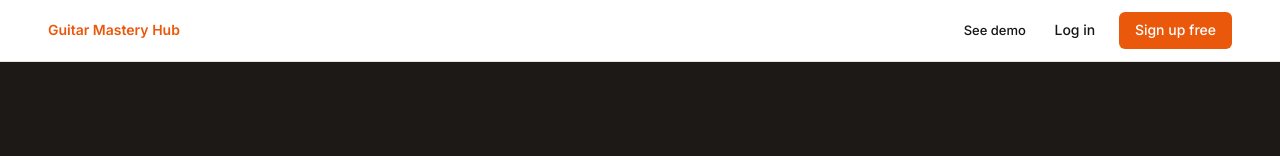
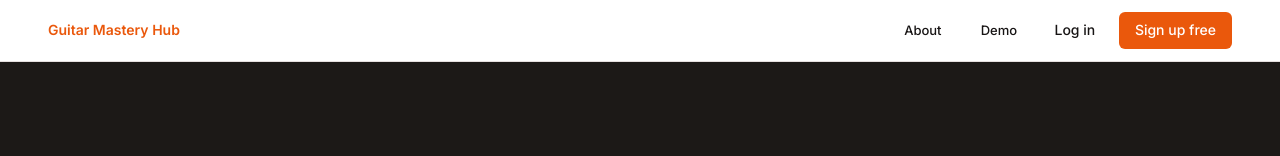
Before and after one commit to rajathbrgowda/guitar-mastery-hub, a React (Vite) app in the folder client/: page / in a window 1280 px wide. Shown: the top 156 px of the page. Built offline with nearby package versions, Linux system fonts and the light colour scheme; no server answers.

Commit message:
feat(landing): add About anchor link to nav

```diff
--- a/client/src/pages/Landing.tsx
+++ b/client/src/pages/Landing.tsx
@@ -121,8 +121,11 @@ export default function Landing() {
           Guitar Mastery Hub
         </Typography>
         <Box sx={{ display: 'flex', gap: 1.5, alignItems: 'center' }}>
+          <Button component="a" href="#who-its-for" color="inherit" size="small">
+            About
+          </Button>
           <Button variant="text" size="small" color="inherit" onClick={() => navigate('/demo')}>
-            See demo
+            Demo
           </Button>
           <Button variant="text" color="inherit" onClick={() => navigate('/login')}>
             Log in
```
